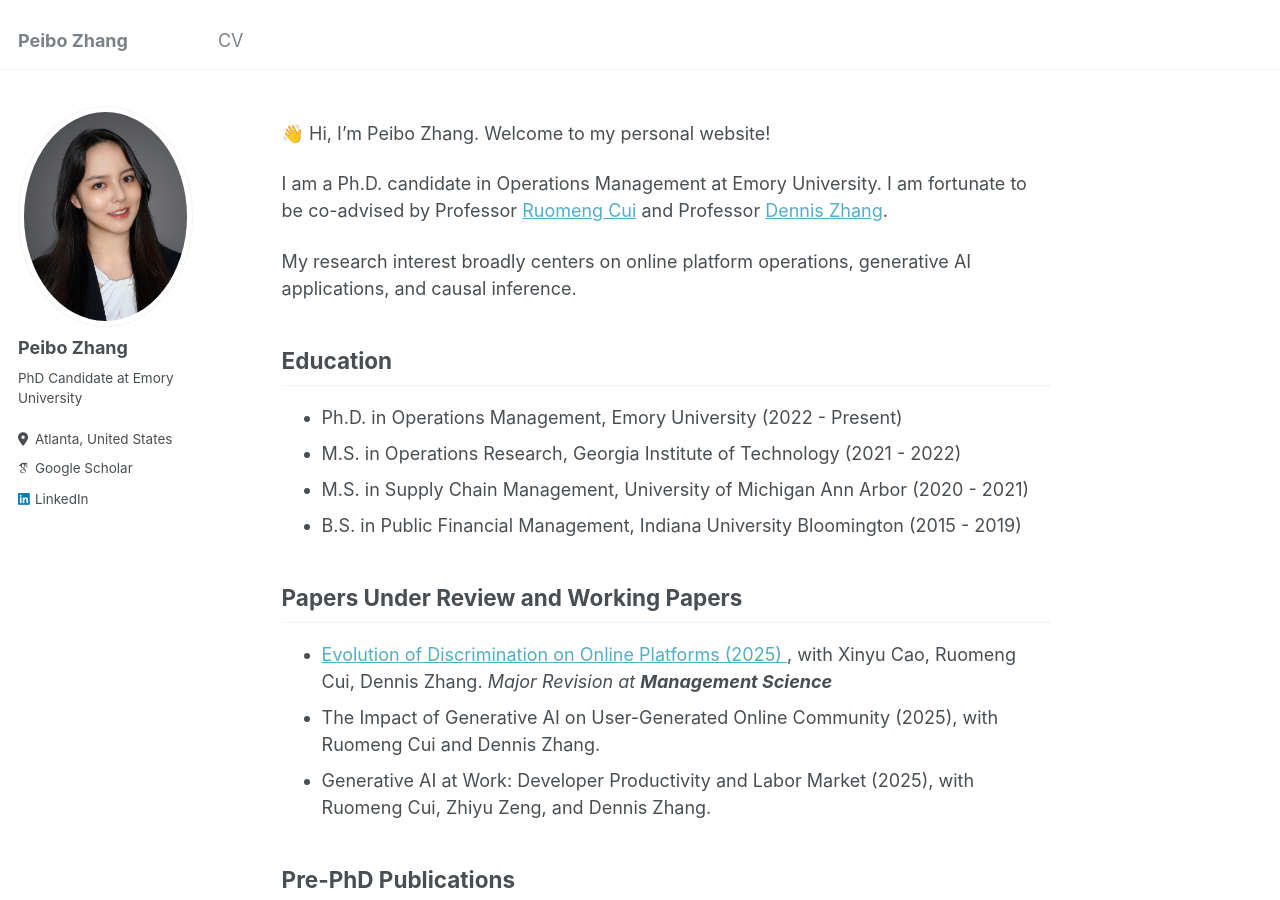
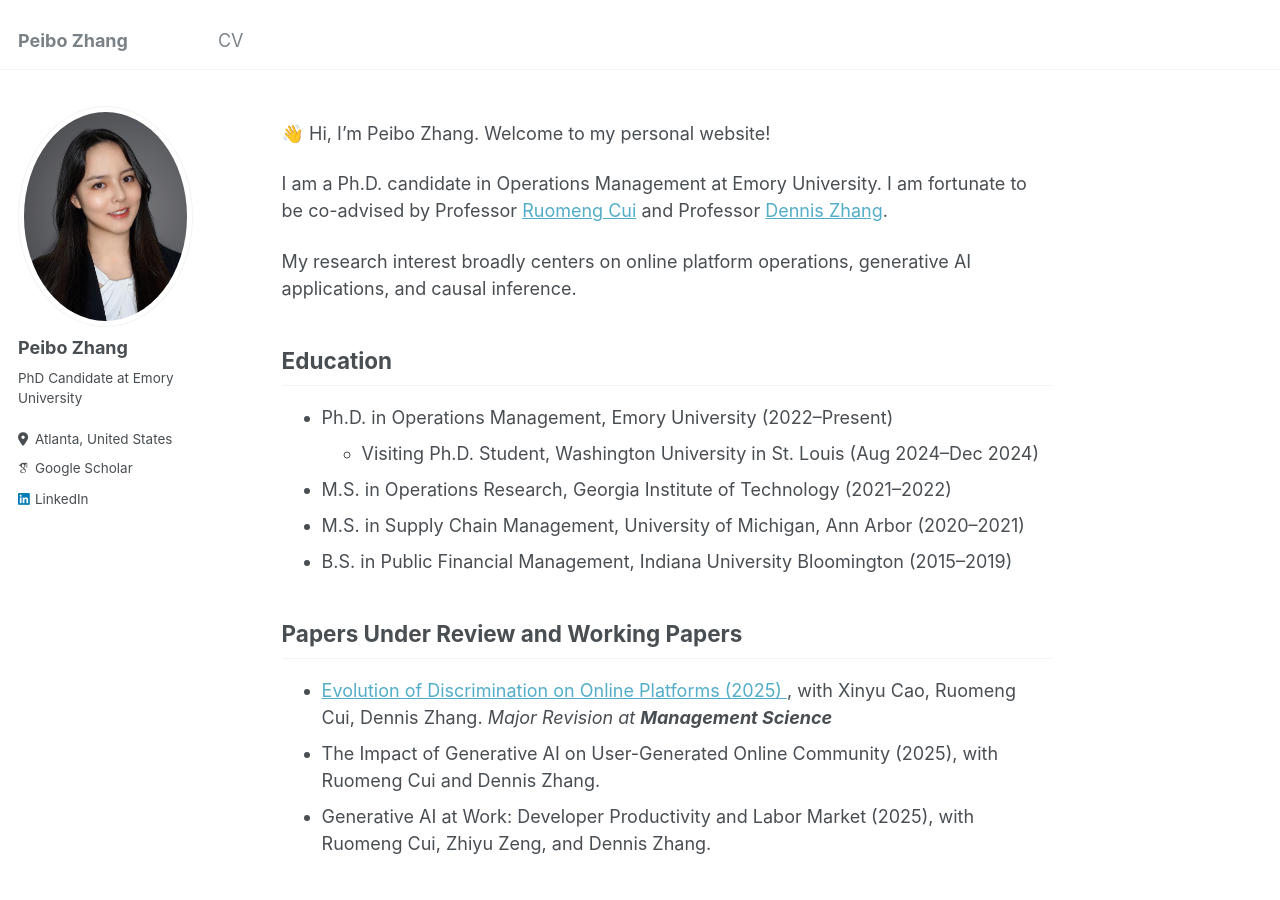
Before and after one commit to PeiboZhang/peibozhang.github.io, a Jekyll site: the page built from _pages/about.md, in a window 1280 px wide and 900 px high. Built offline with Jekyll 4.4.1, drawn with Linux system fonts in a browser that asks for light colours; some web fonts are replaced.

Commit message:
Revise education section and add visiting student info
Updated education section with new formatting and added a visiting Ph.D. student position.

```diff
--- a/_pages/about.md
+++ b/_pages/about.md
@@ -24,11 +24,12 @@ I am a Ph.D. candidate in Operations Management at Emory University. I am fortun
 
 My research interest broadly centers on online platform operations, generative AI applications, and causal inference.
 
-## Education
-- Ph.D. in Operations Management, Emory University (2022 - Present)
-- M.S. in Operations Research, Georgia Institute of Technology (2021 - 2022)
-- M.S. in Supply Chain Management, University of Michigan Ann Arbor (2020 - 2021)
-- B.S. in Public Financial Management, Indiana University Bloomington (2015 - 2019)
+<h2>Education</h2>
+- Ph.D. in Operations Management, Emory University (2022–Present)
+  - Visiting Ph.D. Student, Washington University in St. Louis (Aug 2024–Dec 2024)
+- M.S. in Operations Research, Georgia Institute of Technology (2021–2022)
+- M.S. in Supply Chain Management, University of Michigan, Ann Arbor (2020–2021)
+- B.S. in Public Financial Management, Indiana University Bloomington (2015–2019)
 
 <h2>Papers Under Review and Working Papers</h2>
 <ul>
```
